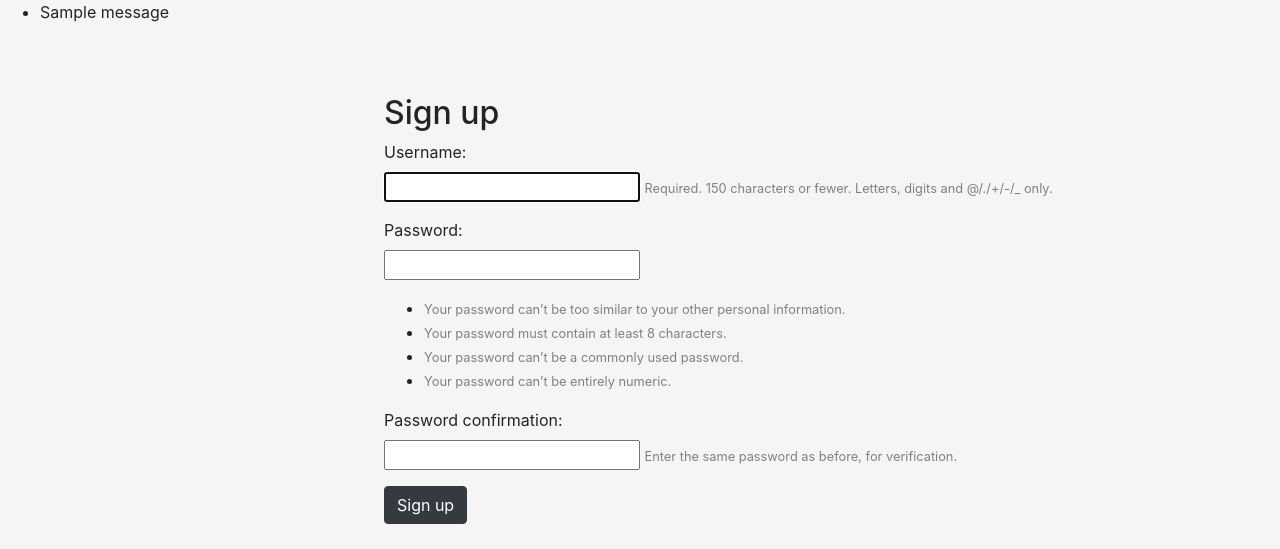
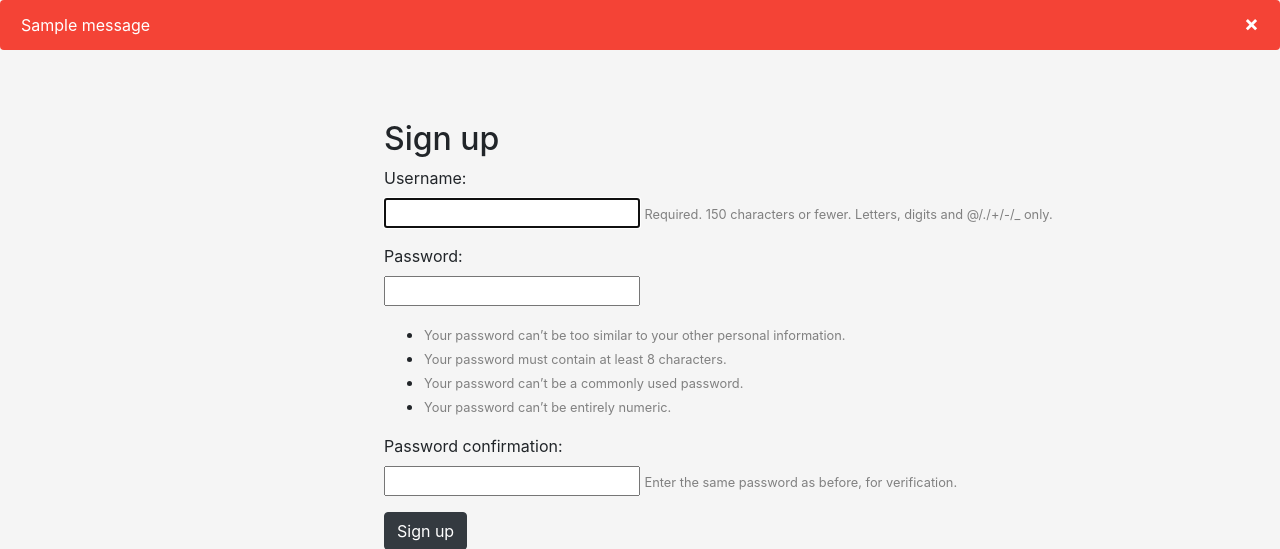
Before and after one commit to navjotchaudhary/FoodApp, a Django app: page /accounts/signup/ in a window 1280 px wide. Shown: the part 56-605 px from the top of the page. Run offline with Django 3.2, Linux system fonts and the light colour scheme; one stand-in notice (Sample message) is shown; some libraries are stand-ins or nearby versions.

Commit message:
added alert bar

```diff
--- a/template/common.html
+++ b/template/common.html
@@ -4,7 +4,31 @@
     <!-- Required meta tags -->
     <meta charset="utf-8">
     <meta name="viewport" content="width=device-width, initial-scale=1, shrink-to-fit=no">
+    <style>
+      .alert {
+  padding: 20px;
+  background-color: #f44336; /* Red */
+  color: white;
+  margin-bottom: 15px;
+}
 
+/* The close button */
+.closebtn {
+  margin-left: 15px;
+  color: white;
+  font-weight: bold;
+  float: right;
+  font-size: 22px;
+  line-height: 20px;
+  cursor: pointer;
+  transition: 0.3s;
+}
+
+/* When moving the mouse over the close button */
+.closebtn:hover {
+  color: black;
+}
+      </style>
     <!-- Bootstrap CSS -->
     <link rel="stylesheet" href="https://stackpath.bootstrapcdn.com/bootstrap/4.3.1/css/bootstrap.min.css" integrity="sha384-ggOyR0iXCbMQv3Xipma34MD+dH/1fQ784/j6cY/iJTQUOhcWr7x9JvoRxT2MZw1T" crossorigin="anonymous">
 
@@ -64,11 +88,14 @@
 
 
 {% if messages %}
-<ul class="messages">
+
     {% for message in messages %}
-    <li{% if message.tags %} class="{{ message.tags }}"{% endif %}>{{ message }}</li>
-    {% endfor %}
-</ul>
+
+<div class="alert">
+  <span class="closebtn" onclick="this.parentElement.style.display='none';">&times;</span>
+  {{message}}
+</div>
+{% endfor %}
 {% endif %}
 
 
@@ -85,5 +112,6 @@
     <script src="https://code.jquery.com/jquery-3.3.1.slim.min.js" integrity="sha384-q8i/X+965DzO0rT7abK41JStQIAqVgRVzpbzo5smXKp4YfRvH+8abtTE1Pi6jizo" crossorigin="anonymous"></script>
     <script src="https://cdnjs.cloudflare.com/ajax/libs/popper.js/1.14.7/umd/popper.min.js" integrity="sha384-UO2eT0CpHqdSJQ6hJty5KVphtPhzWj9WO1clHTMGa3JDZwrnQq4sF86dIHNDz0W1" crossorigin="anonymous"></script>
     <script src="https://stackpath.bootstrapcdn.com/bootstrap/4.3.1/js/bootstrap.min.js" integrity="sha384-JjSmVgyd0p3pXB1rRibZUAYoIIy6OrQ6VrjIEaFf/nJGzIxFDsf4x0xIM+B07jRM" crossorigin="anonymous"></script>
+
   </body>
 </html>
```
Also changed, not shown: db.sqlite3.
